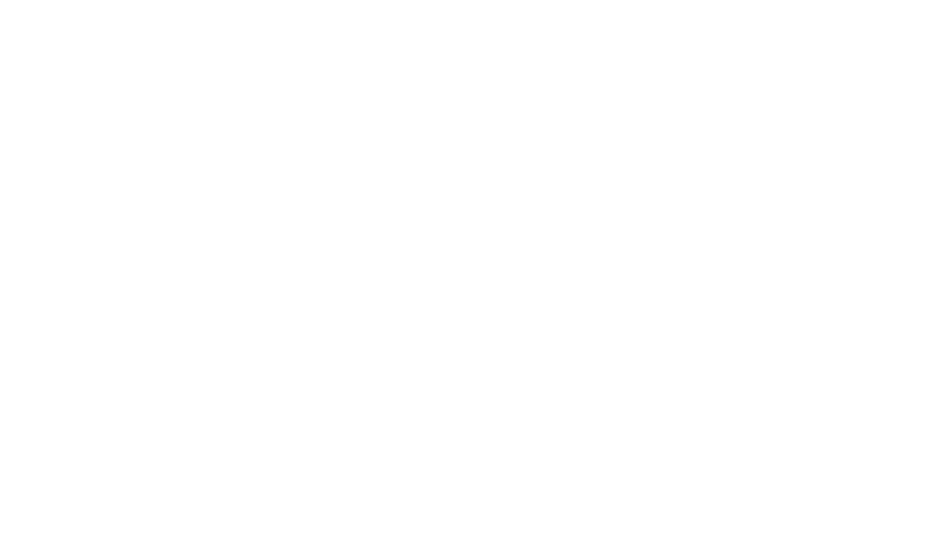
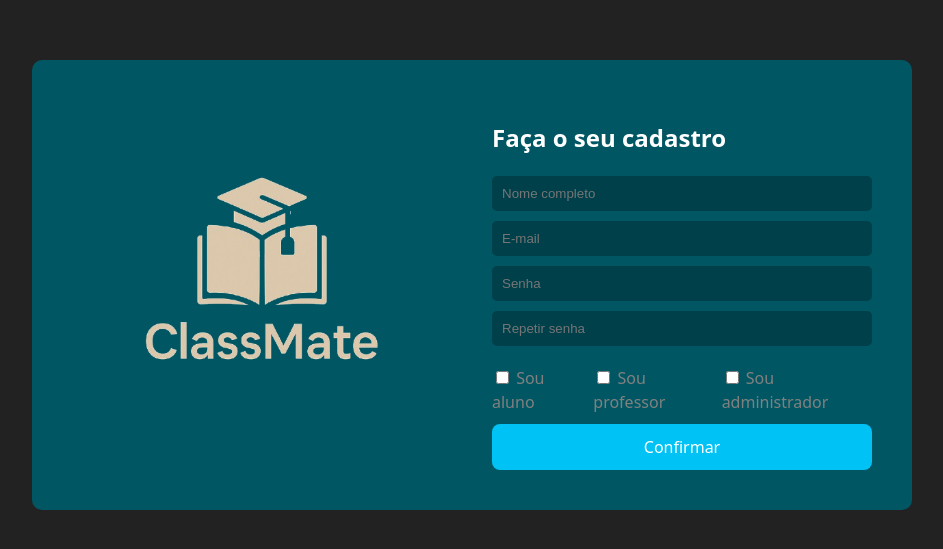
Before and after one commit to thalesmanoel/tg-classmate, a React (Vite) app in the folder FrontEnd/: page /cadastro in a window 1280 px wide. Before the commit this address had no page. Shown: the part 115-664 px from the top of the page, without its empty margins (168-1111 px from the left). Built offline with nearby package versions, Linux system fonts and the light colour scheme.

Commit message:
Tela de cadastro

```diff
--- /dev/null
+++ b/FrontEnd/src/components/Cadastro/cadastro.jsx
@@ -0,0 +1,107 @@
+import styled from 'styled-components';
+import logo from '../../assets/logo.png';
+
+const Container = styled.div`
+  background-color: #222;
+  height: 100vh;
+  display: flex;
+  justify-content: center;
+  align-items: center;
+`;
+
+const Card = styled.div`
+  background-color: #005763;
+  padding: 40px;
+  border-radius: 10px;
+  display: flex;
+  width: 800px;
+  max-width: 90%;
+  gap: 40px;
+`;
+
+const LogoSection = styled.div`
+  flex: 1;
+  display: flex;
+  flex-direction: column;
+  justify-content: center;
+  align-items: center;
+`;
+
+const FormSection = styled.div`
+  flex: 1;
+  display: flex;
+  flex-direction: column;
+`;
+
+const Title = styled.h2`
+  color: #fff;
+  margin-bottom: 20px;
+`;
+
+const Input = styled.input`
+  margin-bottom: 10px;
+  padding: 10px;
+  border-radius: 5px;
+  border: none;
+  background-color: #00404a;
+  color: #fff;
+`;
+
+const CheckboxContainer = styled.div`
+  display: flex;
+  gap: 10px;
+  margin: 10px 0;
+  color: gray;
+`;
+
+const Button = styled.button`
+  background-color: #00c2f5;
+  color: #fff;
+  border: none;
+  padding: 12px;
+  border-radius: 8px;
+  font-size: 1rem;
+  cursor: pointer;
+  transition: 0.3s;
+
+  &:hover {
+    background-color: #00a5d1;
+  }
+`;
+
+const Cadastro = () => {
+  return (
+    <Container>
+      <Card>
+        <LogoSection>
+          <img src={logo} alt="Logo" style={{ width: '90%', marginBottom: '20px' }} />
+        </LogoSection>
+
+        <FormSection>
+          <Title>Faça o seu cadastro</Title>
+
+          <Input type="text" placeholder="Nome completo" />
+          <Input type="email" placeholder="E-mail" />
+          <Input type="password" placeholder="Senha" />
+          <Input type="password" placeholder="Repetir senha" />
+
+          <CheckboxContainer>
+            <label>
+              <input type="checkbox" /> Sou aluno
+            </label>
+            <label>
+              <input type="checkbox" /> Sou professor
+            </label>
+            <label>
+              <input type="checkbox" /> Sou administrador
+            </label>
+          </CheckboxContainer>
+
+          <Button>Confirmar</Button>
+        </FormSection>
+      </Card>
+    </Container>
+  );
+};
+
+export default Cadastro;
--- a/FrontEnd/src/main.jsx
+++ b/FrontEnd/src/main.jsx
@@ -4,6 +4,7 @@
 import { BrowserRouter, Routes, Route } from 'react-router-dom'
 import Home from './routes/Home.jsx'
 import Login from './routes/Login.jsx'
+import CadastroComponent from './routes/Cadastro.jsx'
 
 const GlobalStyle = createGlobalStyle`
   :root {
@@ -84,6 +85,7 @@
       <Routes>
         <Route path='/' element={<Home />}/>
         <Route path='/login' element={<Login />}/>
+        <Route path='/cadastro' element={<CadastroComponent />}/>
       </Routes>
     </BrowserRouter>
   </StrictMode>,
--- /dev/null
+++ b/FrontEnd/src/routes/Cadastro.jsx
@@ -0,0 +1,18 @@
+import styled from 'styled-components'
+import Cadastro from '../components/Cadastro/cadastro'
+
+const AppContainer = styled.div`
+  width: 100vw;
+  min-height: 100vh;
+  background-image: linear-gradient(90deg,rgb(20, 22, 22) 35%,rgb(43, 46, 48));
+`
+
+function CadastroComponent() {
+  return (
+    <AppContainer>
+      <Cadastro />
+    </AppContainer>
+  )
+}
+
+export default CadastroComponent
```
Also changed, not shown: FrontEnd/src/assets/logo.png (added).
